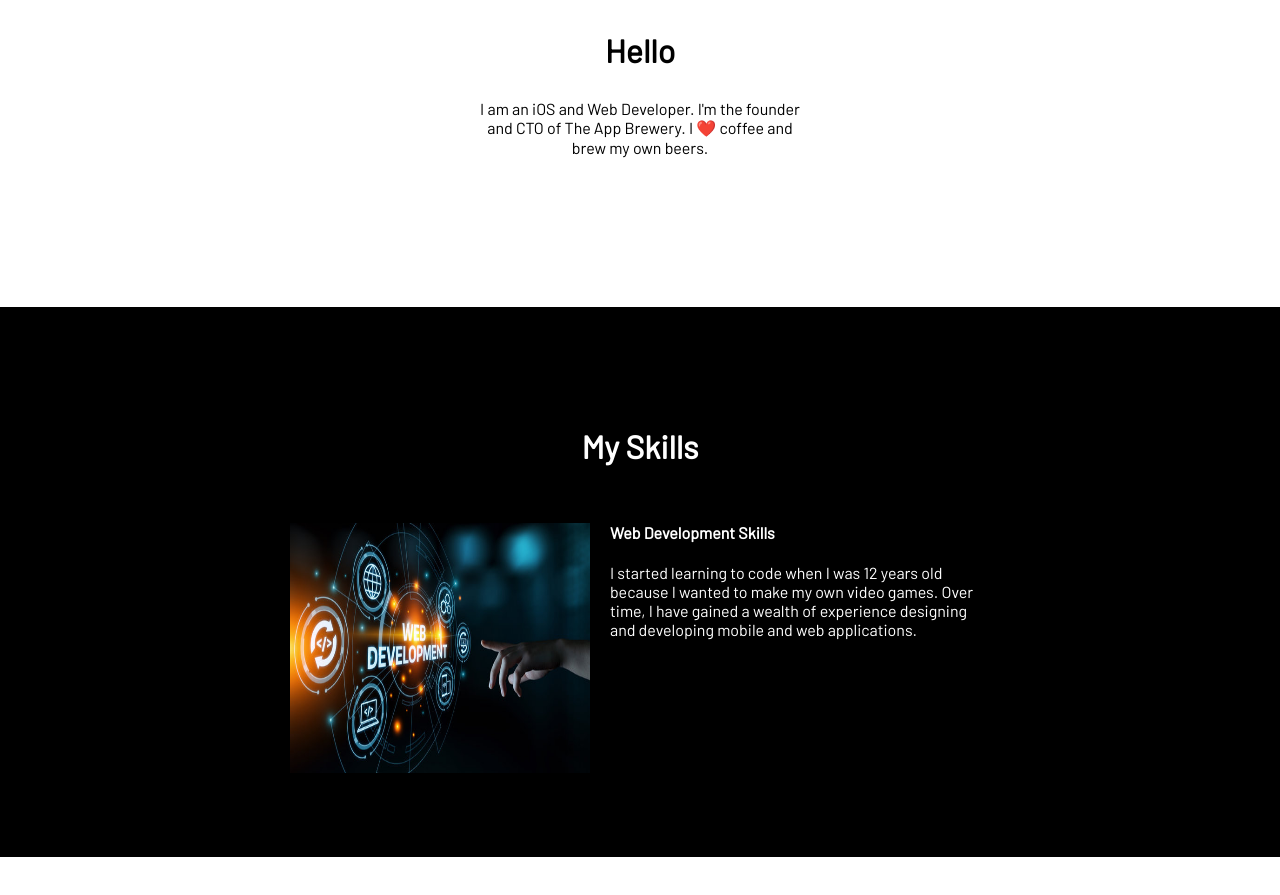
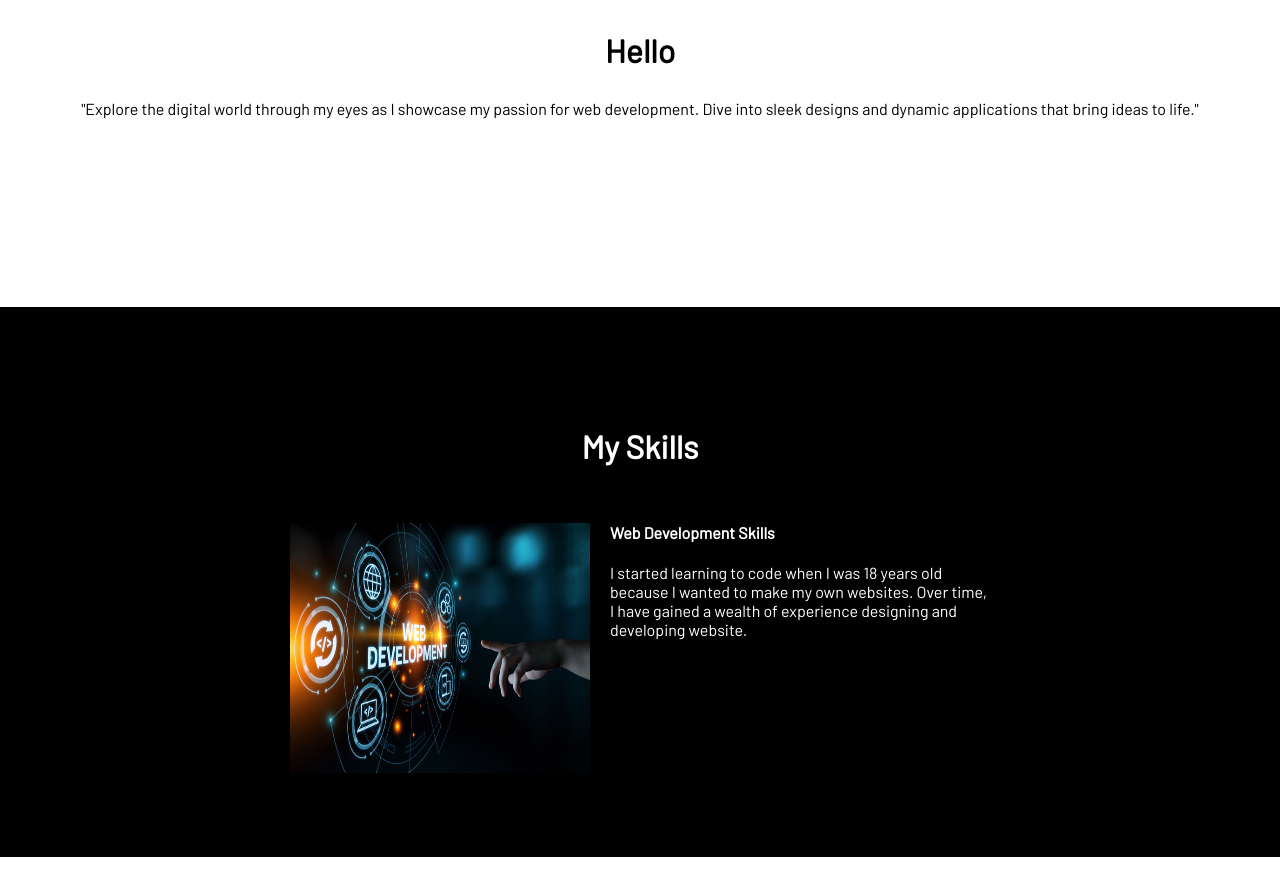
Before and after one commit to mitengala51/My-Personal-Site, a plain HTML site: page index.html in a window 1280 px wide. Shown: the part 1011-1906 px from the top of the page. Drawn offline with Linux system fonts and the light colour scheme.

Commit message:
Update index.html

```diff
--- a/index.html
+++ b/index.html
@@ -30,7 +30,7 @@
         <div id="my-introduction">
             <img src="./download.jpg" alt="download image" id="circle-image" width="150px" height="150px">
             <h1 id="hello">Hello</h1>
-            <p id="profile">I am an iOS and Web Developer. I'm the founder <br> and CTO of The App Brewery. I ❤️ coffee and <br> brew my own beers.</p>
+            <p id="profile">"Explore the digital world through my eyes as I showcase my passion for web development. Dive into sleek designs and dynamic applications that bring ideas to life."</p>
         </div>
     </section>
     <section id="skills">
@@ -42,7 +42,7 @@
                 <h4 id="Heading" class="left">Web Development Skills
             <img src="web.jpg" alt="web development skills" width="300px" height="250px" id="image">
             </h4>
-           <p id="description" class="left">I started learning to code when I was 12 years old because I wanted to make my own video games. Over time, I have gained a wealth of experience designing and developing mobile and web applications.</p>
+           <p id="description" class="left">I started learning to code when I was 18 years old because I wanted to make my own websites. Over time, I have gained a wealth of experience designing and developing website.</p>
             </div>
         </div>
     </section>
@@ -59,7 +59,7 @@
     <section id="footer">
         <footer>
             <div class="footer" id="media-container">
-                <p class="social-media"><a href="">Linkedin</a></p>
+                <p class="social-media"><a href="www.linkedin.com/in/miten-gala-7a374319a">Linkedin</a></p>
                 <p class="social-media"><a href="">Instagram</a></p>
                 <p class="social-media"><a href="">Facebook</a></p>
             </div>
```
